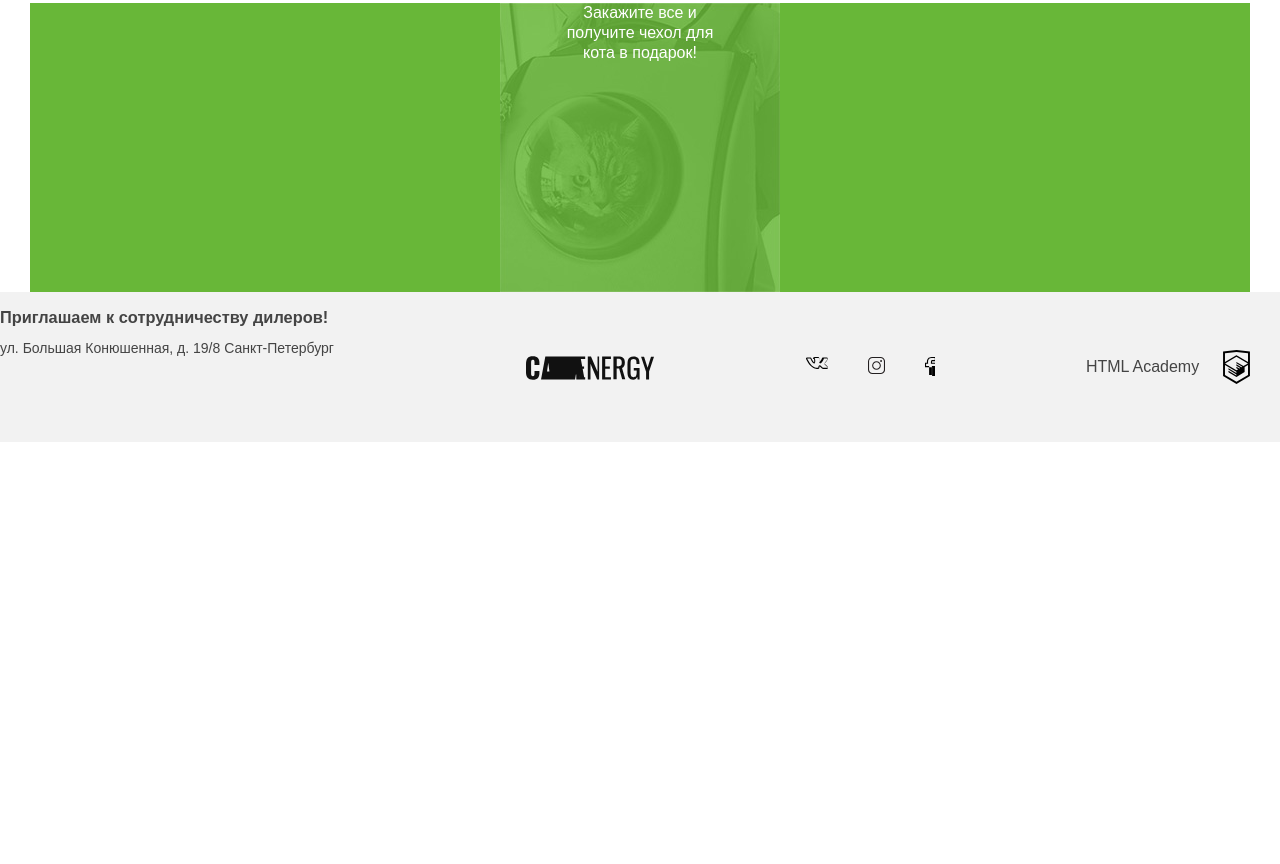
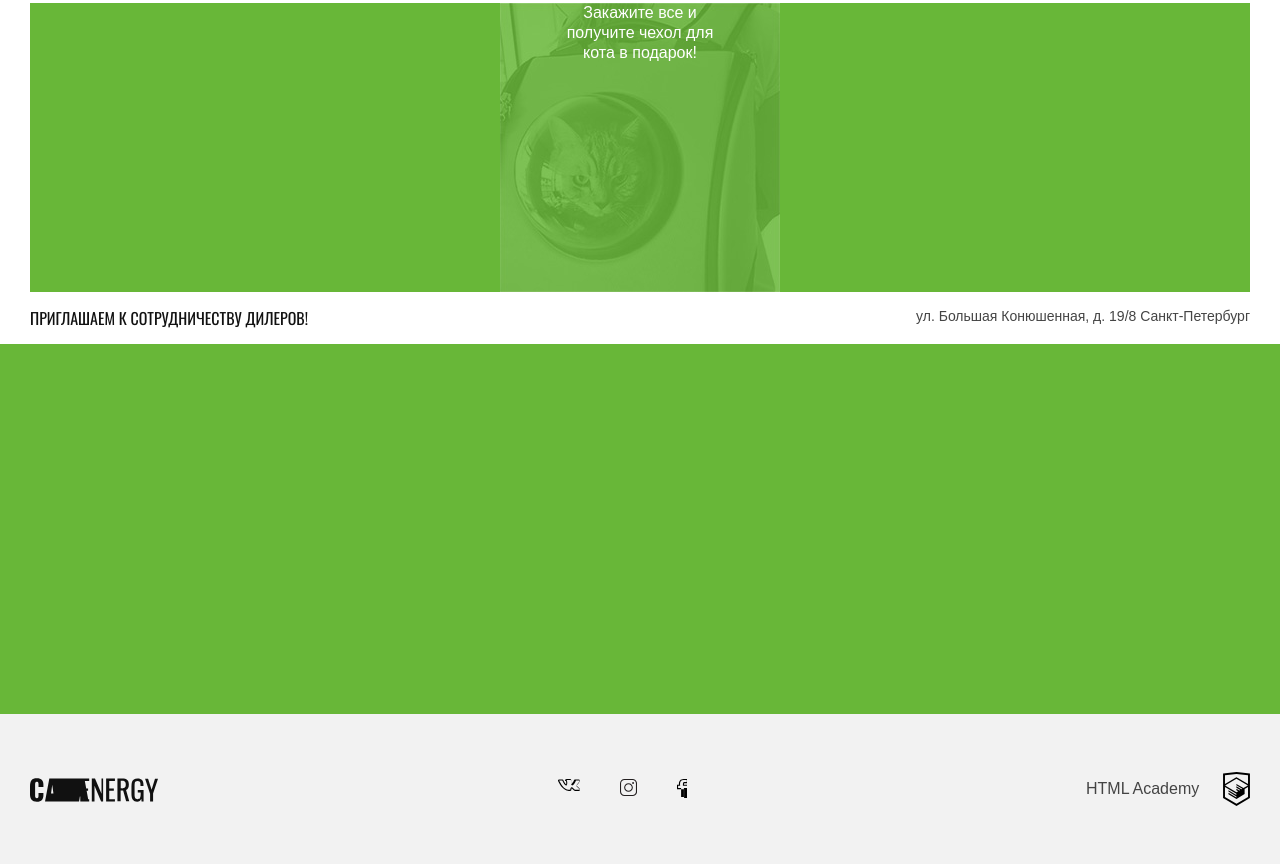
Before and after one commit to darvetra/1327065-cat-energy-19, a website: page source/catalog.html in a window 1280 px wide. Shown: the part 1851-2715 px from the top of the page. Before the commit the page ends 2293 px from the top, so only its background shows below. Drawn offline with nearby package versions, Linux system fonts and the light colour scheme; files that its build step writes are made by us from their sources; files whose address does not match are found by name.

Commit message:
внес правки в разметку каталога и формы в части футера и карты

```diff
--- a/source/catalog.html
+++ b/source/catalog.html
@@ -218,21 +218,30 @@
       </section>
     </main>
 
+    <section class="contacts">
+      <div class="contacts__wrapper">
+        <h3 class="contacts__dealers">
+          Приглашаем
+          к сотрудничеству
+          дилеров!
+        </h3>
+        <p class="contacts__address">
+          ул. Большая Конюшенная, д. 19/8
+          Санкт-Петербург
+        </p>
+      </div>
+    </section>
+
+    <section class="map">
+      <div class="map__wrapper">
+        <div class="map__map">
+
+        </div>
+      </div>
+    </section>
 
     <footer class="footer">
       <div class="footer__wrapper">
-        <div class="footer__contacts">
-          <h3 class="footer__dealers">
-            Приглашаем
-            к сотрудничеству
-            дилеров!
-          </h3>
-          <p class="footer__address">
-            ул. Большая Конюшенная, д. 19/8
-            Санкт-Петербург
-          </p>
-        </div>
-        <div class="footer__map"></div>
         <a href="index.html" class="footer__logo">
           <svg xmlns="http://www.w3.org/2000/svg" viewBox="0 0 127.8 23.4" width="128" height="24" aria-label="Кэт энерджи – Функциональное питание для котов">
             <path d="M1.6 21.5C.6 20.2 0 18.3 0 15.9V7.6c0-2.5.5-4.4 1.5-5.7C2.6.6 4.3 0 6.8 0c2.4 0 4.1.6 5.1 1.7s1.5 2.8 1.5 4.9v2H8.5V6.3c0-.9-.1-1.6-.3-2s-.6-.8-1.4-.8c-.7 0-1.2.2-1.4.7s-.3 1.3-.3 2.2v10.7c0 .9.1 1.6.4 2.1.2.5.7.7 1.4.7s1.1-.2 1.3-.7c.2-.5.3-1.2.3-2.1v-2.4h4.9v2c0 2.1-.5 3.8-1.5 5-1 1.2-2.7 1.8-5.1 1.8-2.4-.1-4.2-.7-5.2-2zM19.3.3h35l4.2 22.8h-4.6l-.8-4.8h-3.3l-.8 4.8H15L19.3.3zm4.1 15l-1.2-8.9-1.2 8.9h3.4zm9.3-11.2h-3.4V.3h11.9V4h-3.4v19.1h-5.1v-19zM50.3.3h8.8v2.4h-5.7v7.5H58v2.3h-4.6v8.4h5.7v2.3h-8.9V.3zm11.4 0h3.2l6.5 15.1V.3H73v22.8h-2L64.4 7.5v15.6h-2.7V.3zM76 .3h8.8v2.4h-5.7v7.5h4.6v2.3h-4.6v8.4h5.7v2.3H76V.3zm11.4 0H92c2.3 0 4 .5 5.1 1.4 1.1.9 1.6 2.5 1.6 4.6 0 2.9-.9 4.7-2.8 5.3L99.1 23H96l-3-10.7h-2.5V23h-3.2V.3zm4.4 9.8c1.4 0 2.3-.3 2.9-.8.6-.5.9-1.5.9-3 0-.9-.1-1.7-.3-2.2-.2-.5-.6-.9-1.1-1.2-.5-.3-1.3-.4-2.2-.4h-1.4V10h1.2zm10.9 11.3c-.9-1.3-1.4-3.2-1.4-5.8V8c0-1.8.2-3.2.5-4.3.4-1.1 1-2 1.9-2.6s2.1-.9 3.7-.9c2.1 0 3.6.5 4.5 1.6s1.4 2.7 1.4 5v.8h-3v-.7c0-1.1-.1-1.9-.2-2.5-.1-.6-.4-1-.8-1.3-.4-.3-1-.5-1.9-.5-.9 0-1.5.2-2 .6s-.7.9-.8 1.6-.2 1.6-.2 2.7V16c0 1.7.2 3 .6 3.8.4.8 1.2 1.1 2.4 1.1s2-.4 2.4-1.2c.4-.8.7-2.1.7-4v-1.6h-2.9v-2.3h5.8v11.3h-2l-.3-2.6c-.7 1.9-2.1 2.9-4.1 2.9-1.9 0-3.4-.7-4.3-2zm17.1-6.3L114.9.4h3l3.5 11 3.4-11h3l-4.9 14.7v8h-3v-8z" fill="#111"/>
```
Also changed, not shown: source/form.html (+20 -16 lines), source/index.html (+0 -1 lines).
